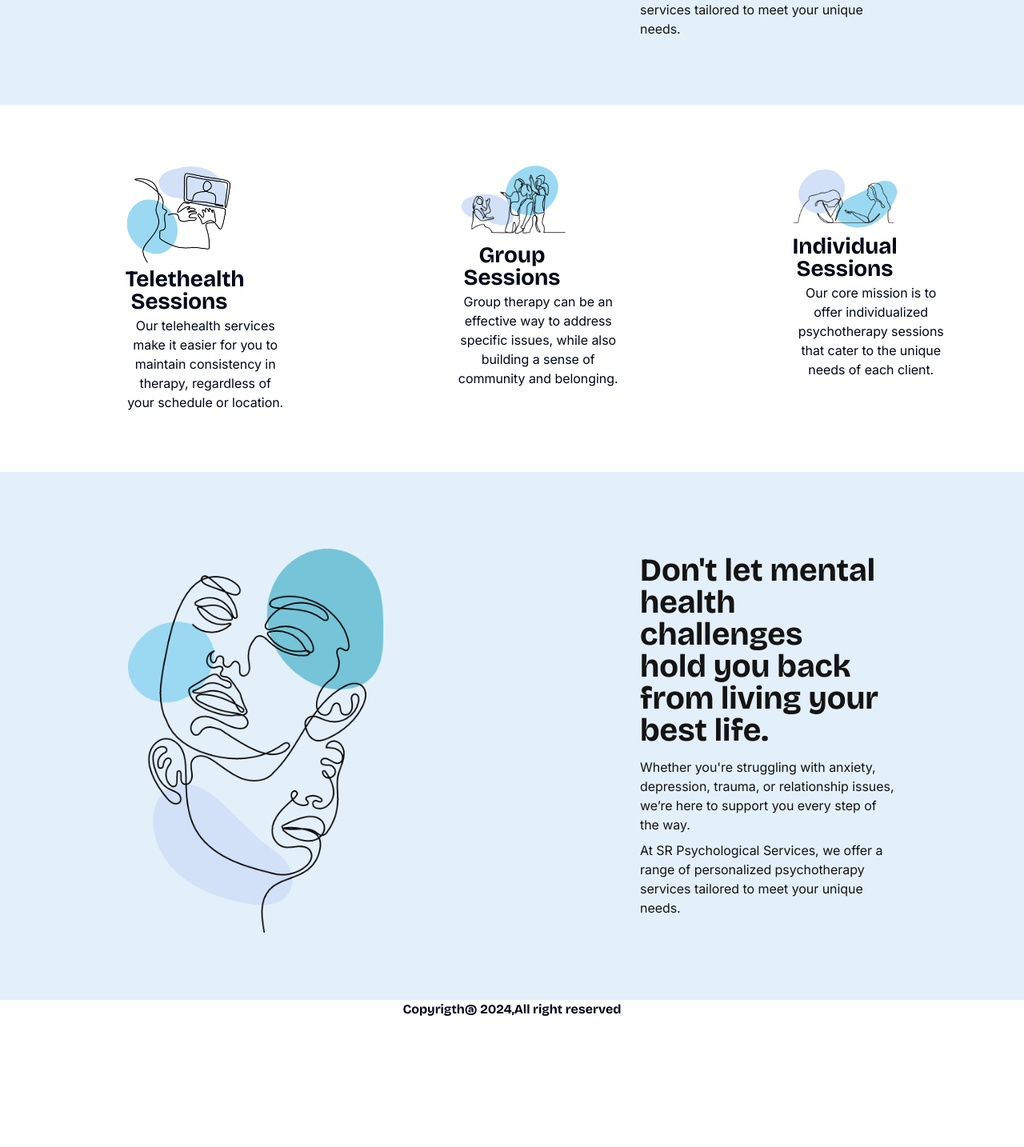
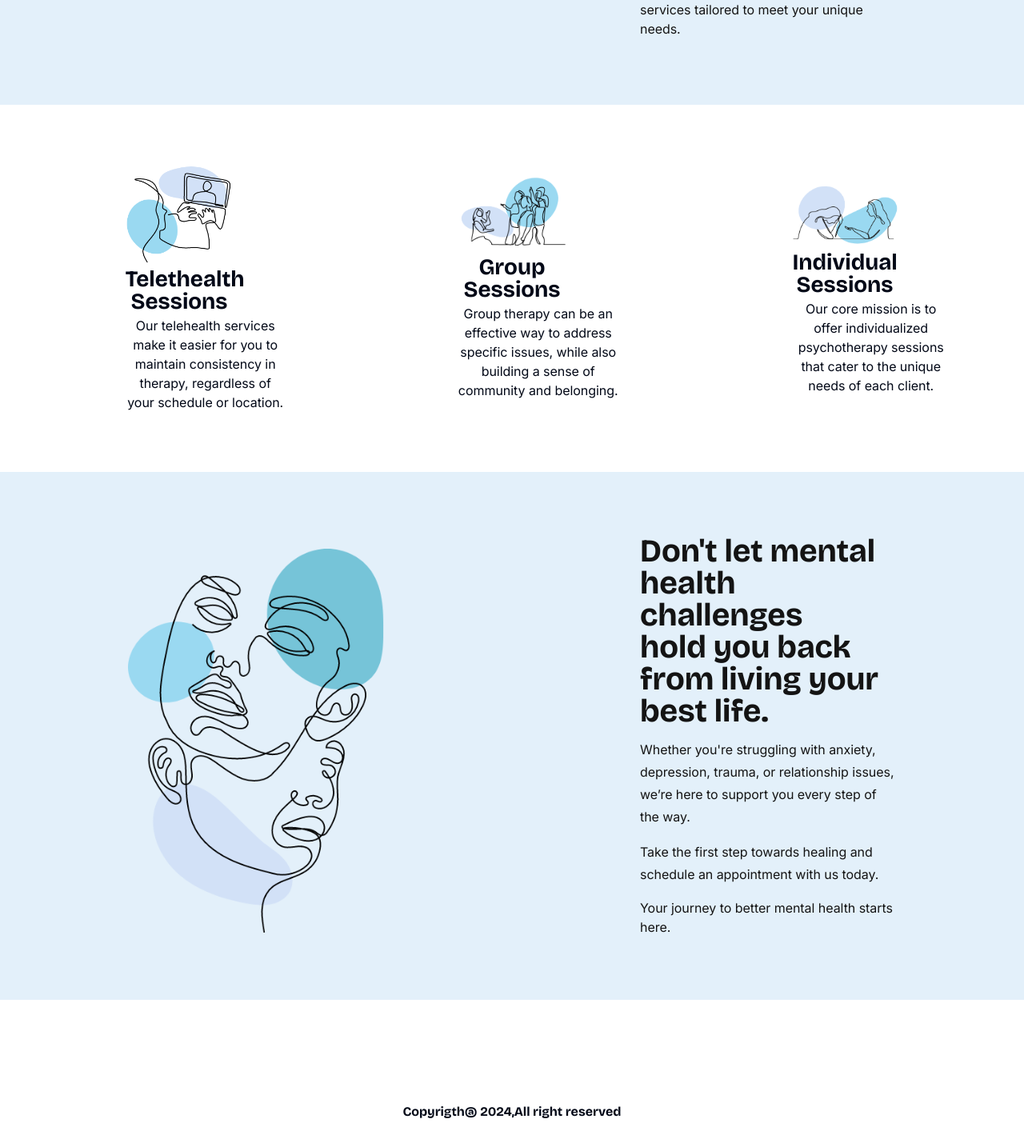
Before and after one commit to SethNdagijimana/e-therapy, a Next.js app: page / in a window 1280 px wide. Shown: the part 1033-2467 px from the top of the page at 80% size. Before the commit the page ends 2307 px from the top, so only its background shows below. Built offline with nearby package versions, Linux system fonts and the light colour scheme.

Commit message:
landing page ready

```diff
--- a/src/components/Footer/Footer.jsx
+++ b/src/components/Footer/Footer.jsx
@@ -1,7 +1,7 @@
 const Footer = () => {
     return (
-        <div className="text-center font-bricolage  font-bold">
-        <p>Copyrigth@ 2024,All right reserved</p>
+        <div className="p-8 font-bricolage font-bold mt-24">
+        <p className="text-center">Copyrigth@ 2024,All right reserved</p>
         </div>
     )
 }
--- a/src/components/Home/Home.tsx
+++ b/src/components/Home/Home.tsx
@@ -46,7 +46,7 @@ const HomeSection = () => {
          </section>
 
 
-         <section className="grid grid-cols-3 gap-2 pt-[75px] pr-[20px] pl-[20px] pb-[75px] w-full">
+         <section className="grid grid-cols-3 place-items-center gap-2 pt-[75px] pr-[20px] pl-[20px] pb-[75px] w-full">
             <div className="w-[33%] mx-auto">
                 <img src="/hero3.png" alt="hero3"/>
                 <h4 className="text-center mt-1 text-[28px] leading-[28px] font-bricolage font-bold">
@@ -97,10 +97,11 @@ const HomeSection = () => {
             <p className=" text-[#141414] text-[40px] leading-[40px]">hold you back from living your best life.</p>
             </div>
 
-            <div className="space-y-2">
-            <p className="text-[#141414]">Whether you're struggling with anxiety, depression, trauma, or relationship issues, we’re here to support you every step of the way.</p>
+            <div className="space-y-4 ">
+            <p className="text-[#141414] leading-[28px]">Whether you're struggling with anxiety, depression, trauma, or relationship issues, we’re here to support you every step of the way.</p>
 
-            <p className="text-[#141414]">At SR Psychological Services, we offer a range of personalized psychotherapy services tailored to meet your unique needs. </p>
+            <p className="text-[#141414] leading-[28px]">Take the first step towards healing and schedule an appointment with us today.</p>
+            <p className="text-[#141414] ">Your journey to better mental health starts here.</p>
             </div>
 
             </div>
```
